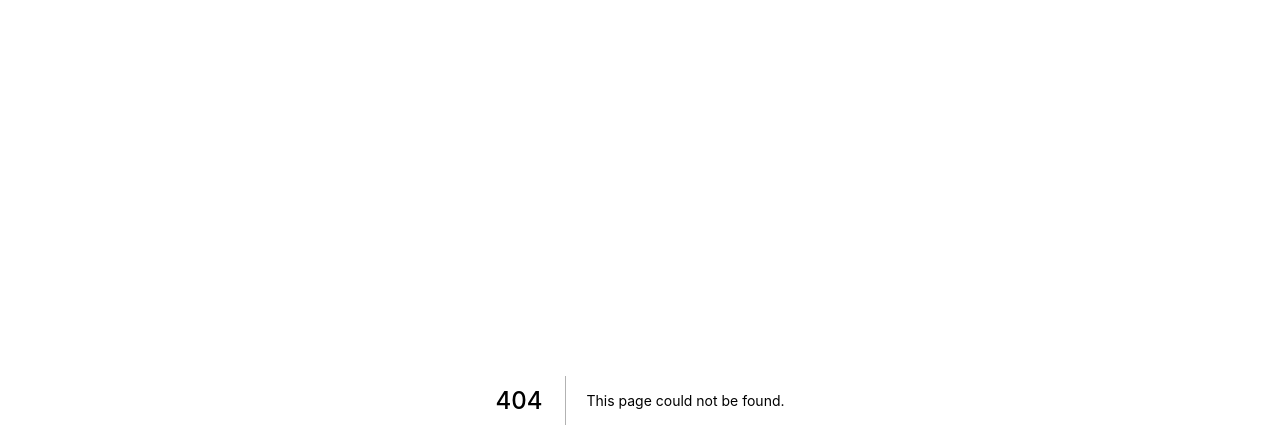
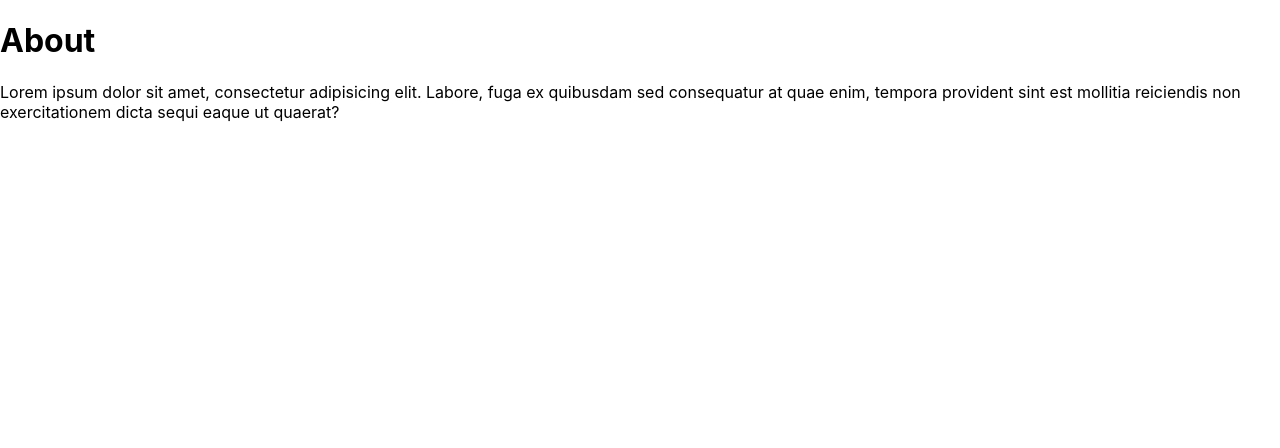
Before and after one commit to ghigbie/dj-events, a Next.js app: page /about in a window 1280 px wide. Before the commit this address had no page. Shown: the top 448 px of the page. Built offline with nearby package versions, Linux system fonts and the light colour scheme.

Commit message:
Initial commit

```diff
--- /dev/null
+++ b/pages/about.js
@@ -0,0 +1,10 @@
+const About = () => {
+    return (
+        <div>
+            <h1>About</h1>
+            <p>Lorem ipsum dolor sit amet, consectetur adipisicing elit. Labore, fuga ex quibusdam sed consequatur at quae enim, tempora provident sint est mollitia reiciendis non exercitationem dicta sequi eaque ut quaerat?</p>
+        </div>
+    )
+}
+
+export default About
```
Also changed, not shown: pages/events/index.js (added, +9 -0 lines), pages/events/[slug].js (added).
